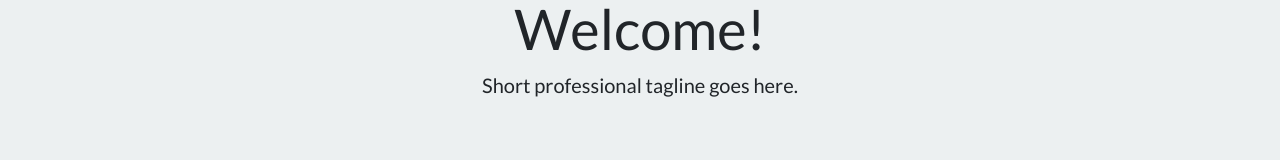
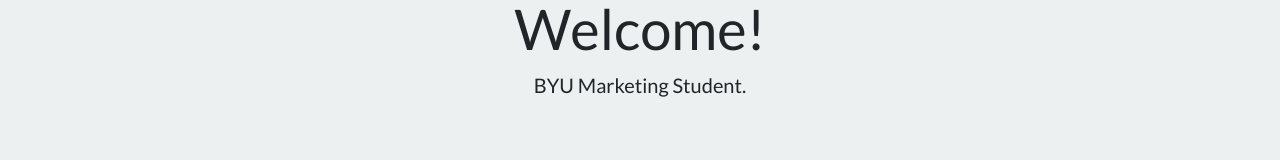
Before and after one commit to Caligibbons/Web-development, a plain HTML site: page index.html in a window 1280 px wide. Shown: the part 125-285 px from the top of the page. Drawn offline with nearby package versions, Linux system fonts and the light colour scheme.

Commit message:
Update index.html

```diff
--- a/index.html
+++ b/index.html
@@ -5,6 +5,7 @@
 <title>Cali Gibbons - Portfolio</title>
 <link href="https://cdn.jsdelivr.net/npm/bootswatch@5.3.3/dist/flatly/bootstrap.min.css" rel="stylesheet">
 <meta name="viewport" content="width=device-width, initial-scale=1">
+<link href="https://cdn.jsdelivr.net/npm/bootswatch@5.3.3/dist/flatly/bootstrap.min.css" rel="stylesheet">
 </head>
 <body>
 <nav class="navbar navbar-expand-lg navbar-dark bg-primary">
@@ -21,7 +22,7 @@
 <header class="py-5 bg-light">
  <div class="container text-center">
   <h1 class="display-4">Welcome!</h1>
-  <p class="lead">Short professional tagline goes here.</p>
+  <p class="lead">BYU Marketing Student.</p>
  </div>
 </header>
 <main class="container my-5">
```
